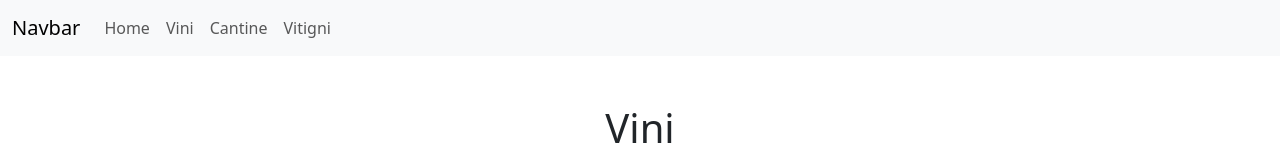
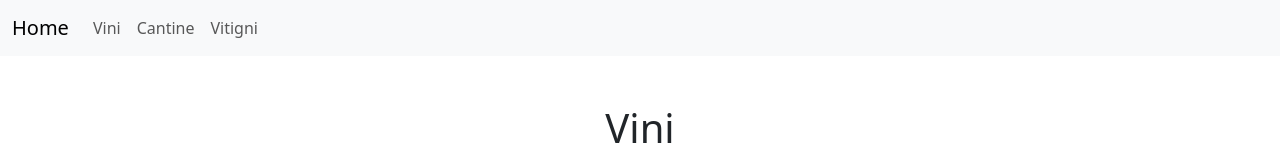
Before and after one commit to alessandroamormino/vite-vini, a Vue app: page / in a window 1280 px wide. Shown: the top 160 px of the page. Built offline with nearby package versions, Linux system fonts and the light colour scheme.

Commit message:
fix: navbar loro brand link

```diff
--- a/src/components/AppNav.vue
+++ b/src/components/AppNav.vue
@@ -9,15 +9,12 @@ export default {
 <template>
   <nav class="navbar navbar-expand-lg bg-body-tertiary">
   <div class="container-fluid">
-    <a class="navbar-brand" href="#">Navbar</a>
+    <router-link :to="{name: 'home'}" class="navbar-brand">Home</router-link>
     <button class="navbar-toggler" type="button" data-bs-toggle="collapse" data-bs-target="#navbarSupportedContent" aria-controls="navbarSupportedContent" aria-expanded="false" aria-label="Toggle navigation">
       <span class="navbar-toggler-icon"></span>
     </button>
     <div class="collapse navbar-collapse" id="navbarSupportedContent">
       <ul class="navbar-nav me-auto mb-2 mb-lg-0">
-        <li class="nav-item">
-          <router-link :to="{name: 'home'}" class="nav-link">Home</router-link>
-        </li>
         <li class="nav-item">
           <!-- <a class="nav-link" href="#">Vini</a> -->
           <router-link :to="{name: 'wines'}" class="nav-link">Vini</router-link>
```
